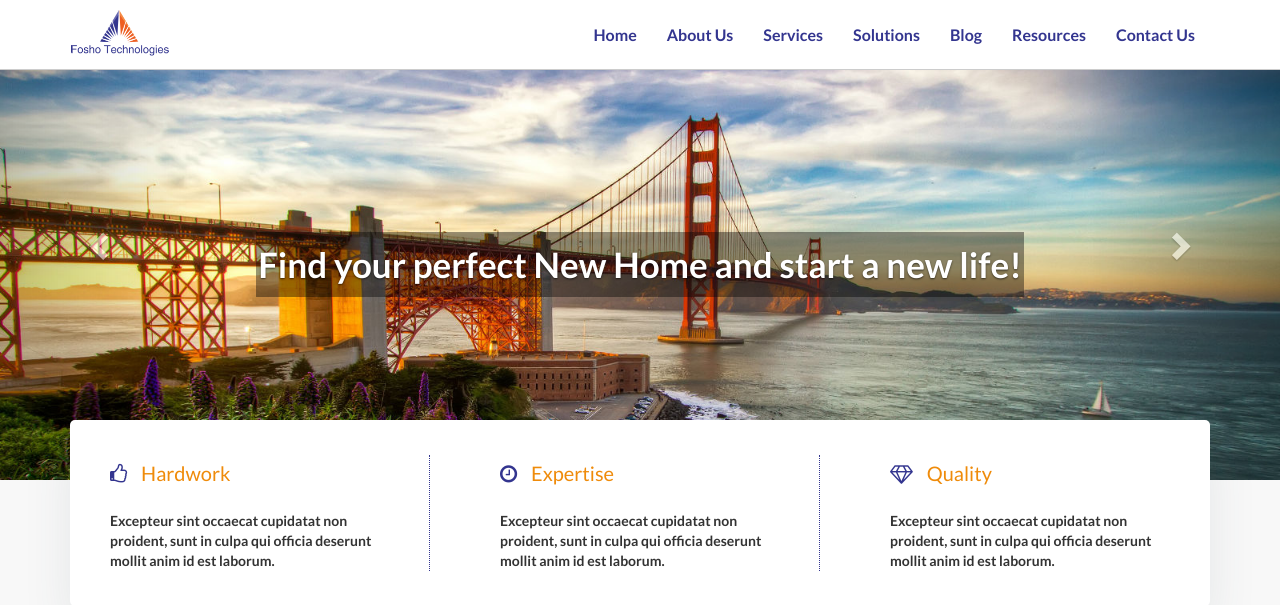
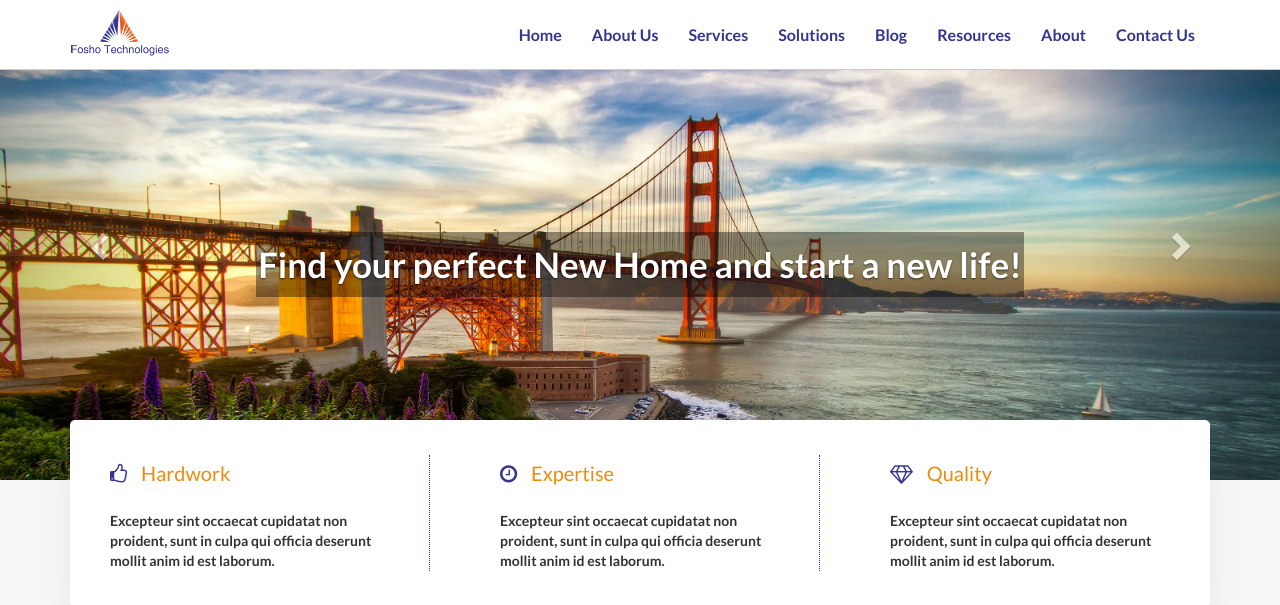
Before and after one commit to cbkreddy165/gitbt, a PHP site: page /foshotechNew/ in a window 1280 px wide. Shown: the top 605 px of the page. Run offline with PHP 8.4, Linux system fonts and the light colour scheme; some libraries are stand-ins or nearby versions.

Commit message:
Update header.php
test

```diff
--- a/header.php
+++ b/header.php
@@ -62,7 +62,7 @@
                         <li><a href="#">Solutions</a></li>
                         <li><a href="#">Blog</a></li>
                         <li><a href="ourteam.php">Resources</a></li>
-
+                        <li><a href="ourteam.php">About</a></li>
                         <li ><a href="contactus.php">Contact Us</a></li>
                     </ul>
 
```
